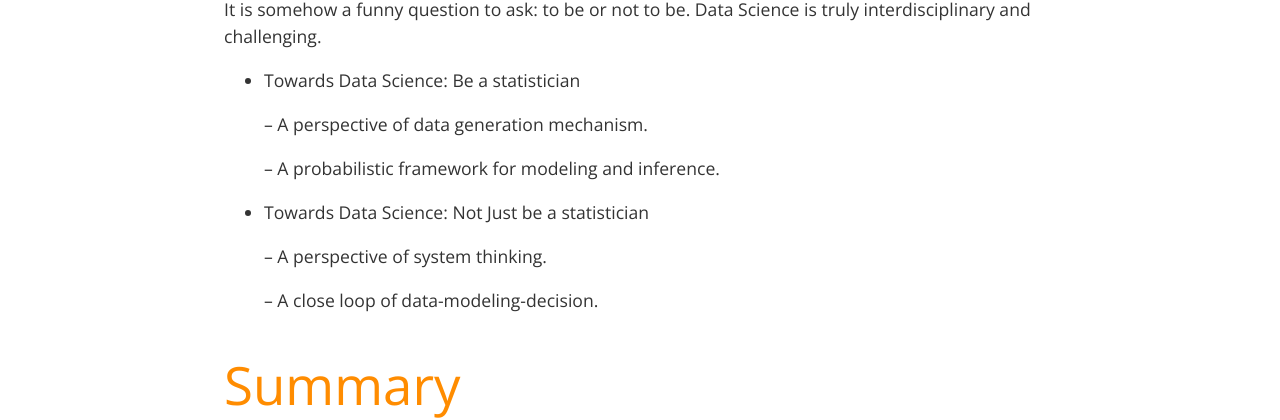
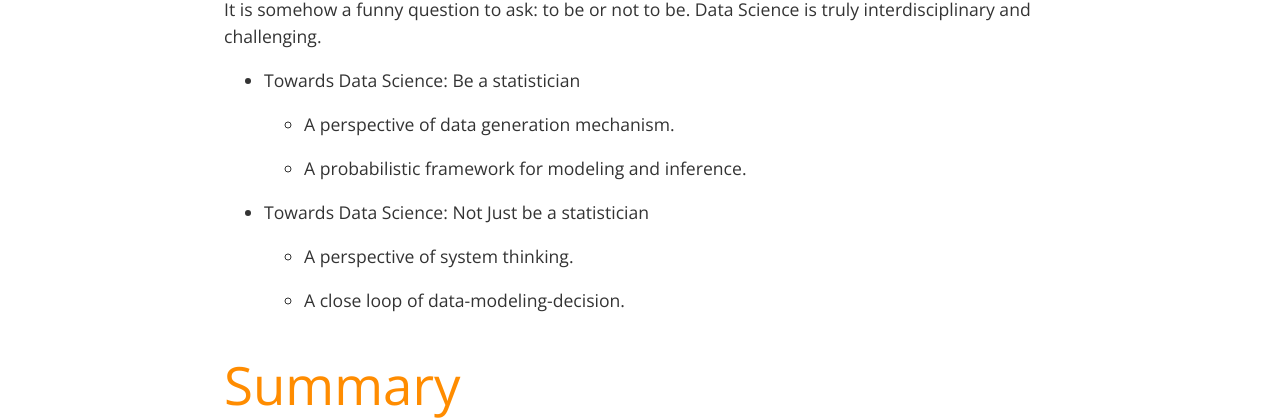
Before and after one commit to xwdeng80/blog, a Jekyll site: the page built from _posts/2021-08-16-to-be-or-not.md, in a window 1280 px wide. Shown: the part 1241-1661 px from the top of the page. Built offline with Jekyll 4.4.1, drawn with Linux system fonts in a browser that asks for light colours.

Commit message:
Update 2021-08-16-to-be-or-not.md

```diff
--- a/_posts/2021-08-16-to-be-or-not.md
+++ b/_posts/2021-08-16-to-be-or-not.md
@@ -21,13 +21,13 @@ As a statistican, we always think about the data. Often times, we think the data
 It is somehow a funny question to ask: to be or not to be. Data Science is truly interdisciplinary and challenging.
 - Towards Data Science: Be a statistician
 
-    -- A perspective of data generation mechanism.
+    + A perspective of data generation mechanism.
 
-    -- A probabilistic framework for modeling and inference.
+    + A probabilistic framework for modeling and inference.
 - Towards Data Science: Not Just be a statistician
 
-     -- A perspective of system thinking.
+     + A perspective of system thinking.
 
-     -- A close loop of data-modeling-decision.
+     + A close loop of data-modeling-decision.
 
 # Summary
```
